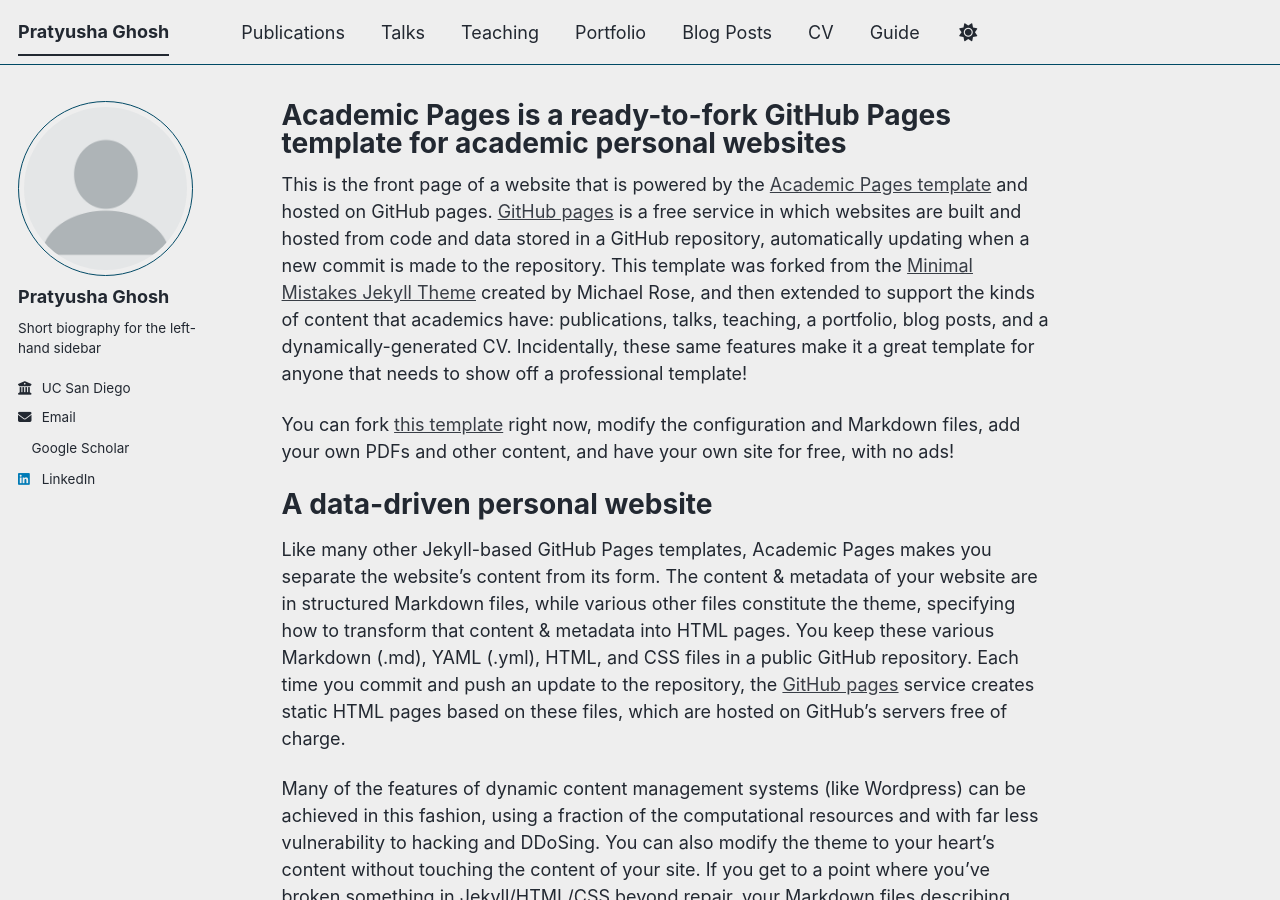
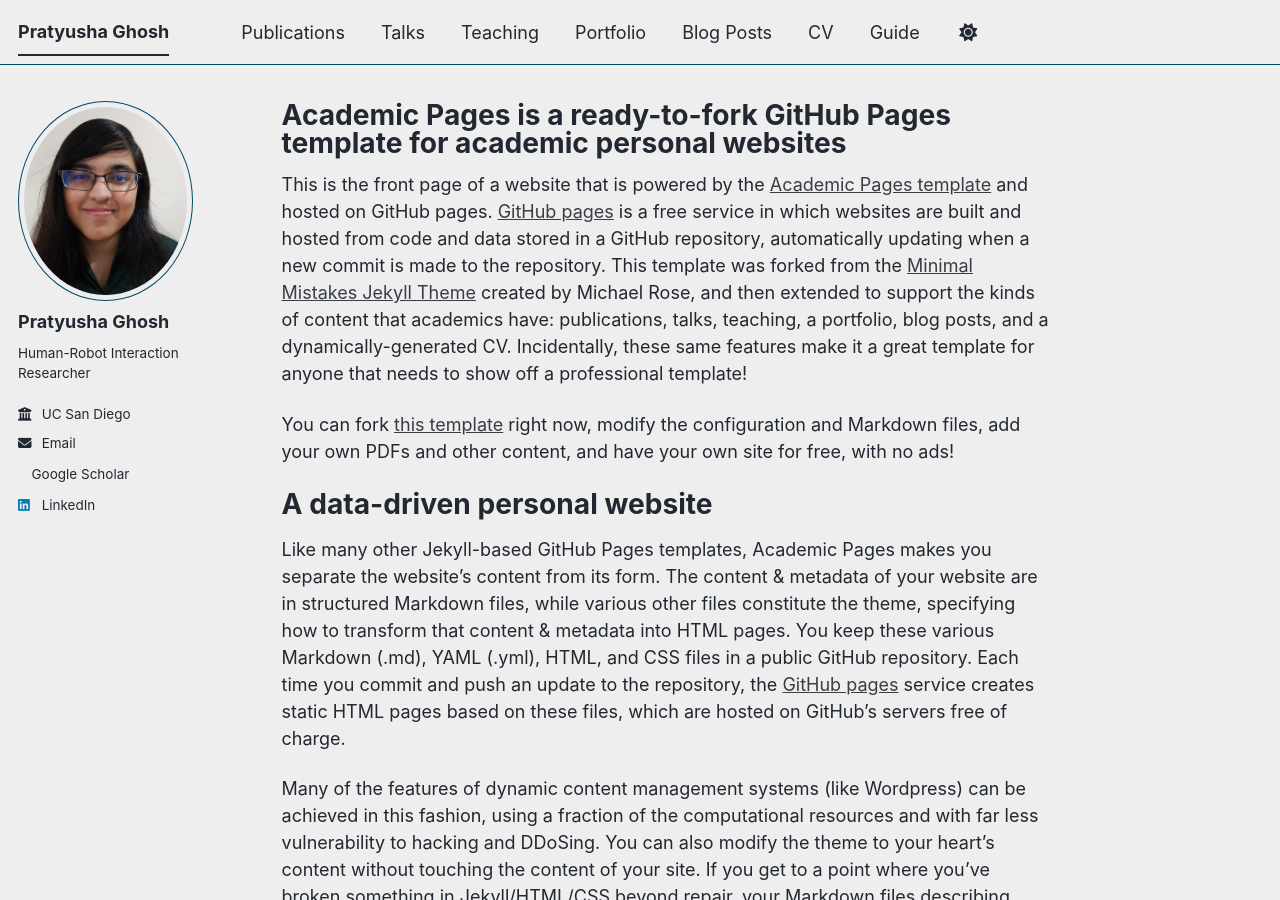
Before and after one commit to pratyusha-g/pratyusha-g.github.io, a Jekyll site: the page built from _pages/about.md, in a window 1280 px wide and 900 px high. Built offline with Jekyll 4.4.1, drawn with Linux system fonts in a browser that asks for light colours; a style sheet for code colours, icons or effects is not loaded.

Commit message:
Update _config.yml

```diff
--- a/_config.yml
+++ b/_config.yml
@@ -23,10 +23,10 @@ repository               : "academicpages/academicpages.github.io"
 #               Additional customization can be done by editing /_includes/author-profile.html
 author:
   # Biographic information
-  avatar           : "profile.png"
+  avatar           : "pratyusha_profile.png"
   name             : "Pratyusha Ghosh"
   pronouns         : # example: "she/her"
-  bio              : "Short biography for the left-hand sidebar"
+  bio              : "Human-Robot Interaction Researcher"
   location         : # URL
   employer         : "UC San Diego"
   uri              : # URL
```
